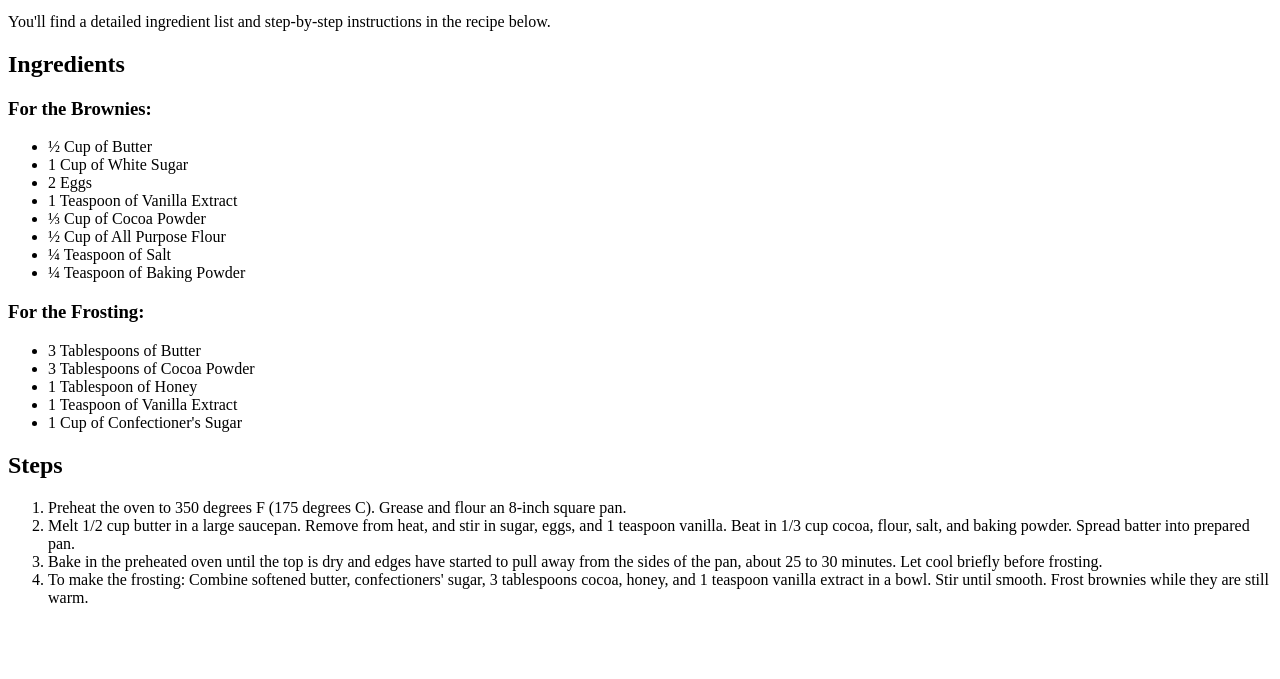
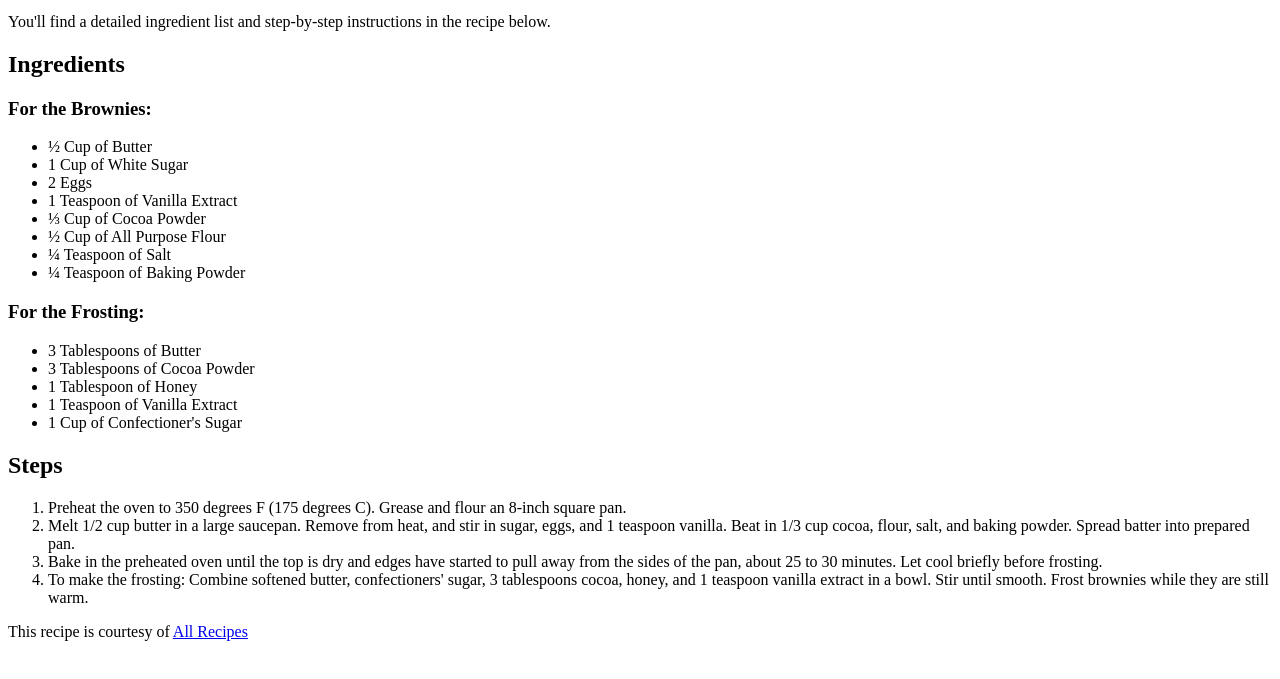
Before and after one commit to jhecht123/html-css-0, a plain HTML site: page Recipe Project/JonahHechtProject1.html in a window 1280 px wide. Shown: the part 119-798 px from the top of the page. Drawn offline with Linux system fonts and the light colour scheme.

Commit message:
Added hyperlinks to recipe.

```diff
--- a/Recipe Project/JonahHechtProject1.html
+++ b/Recipe Project/JonahHechtProject1.html
@@ -35,6 +35,8 @@
                     <li>Bake in the preheated oven until the top is dry and edges have started to pull away from the sides of the pan, about 25 to 30 minutes. Let cool briefly before frosting.</li>
                     <li>To make the frosting: Combine softened butter, confectioners' sugar, 3 tablespoons cocoa, honey, and 1 teaspoon vanilla extract in a bowl. Stir until smooth. Frost brownies while they are still warm.</li>
                 </ol>
+                <p>
+                    This recipe is courtesy of <a href="https://www.allrecipes.com/recipe/10549/best-brownies/" target="_blank">All Recipes</a>
+                </p>
     </body>
-
 </html>
```
